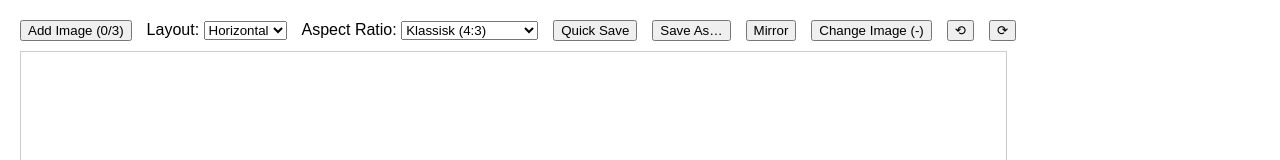
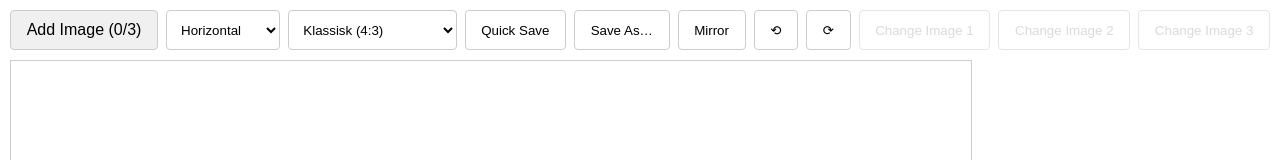
Before and after one commit to vbromsV/Collage-Maker, a plain HTML site: page index.html in a window 1280 px wide. Both pictures are taken after a click on the button "Save As…". Shown: the top 160 px of the page. Drawn offline with Linux system fonts and the light colour scheme.

Commit message:
Update index.html

```diff
--- a/index.html
+++ b/index.html
@@ -2,31 +2,27 @@
 <html lang="en">
 <head>
   <meta charset="UTF-8">
-  <title>Simple Collage Maker</title>
-  <link rel="manifest" href="manifest.json">
+  <meta name="viewport" content="width=device-width, initial-scale=1">
+  <title>Simple Collage Maker Mobile</title>
   <style>
-    body { font-family: sans-serif; margin: 20px; }
-    #controls { margin-bottom: 10px; display: flex; flex-wrap: wrap; align-items: center; }
-    #controls button, #controls select, #controls input[type="number"], #controls input[type="range"] { margin-right: 15px; }
-    canvas { border: 1px solid #ccc; display: block; margin-top: 10px; }
-    #rotateSlider { width: 150px; display: none; }
+    body { font-family: sans-serif; margin: 0; padding: 10px; }
+    #controls { display: flex; flex-wrap: wrap; gap: 8px; margin-bottom: 10px; }
+    label#addImageBtn { position: relative; flex: 1 1 auto; padding: 10px; border:1px solid #ccc; border-radius:4px; background:#f0f0f0; text-align:center; cursor:pointer; }
+    label#addImageBtn input { position:absolute; top:0; left:0; width:100%; height:100%; opacity:0; cursor:pointer; }
+    #controls button, #controls select, #rotateSlider { flex:1 1 auto; padding:10px; border:1px solid #ccc; border-radius:4px; background:#fff; }
+    #controls button[disabled] { opacity:0.5; cursor:not-allowed; }
+    canvas { width:100%; height:auto; border:1px solid #ccc; touch-action:none; display:block; }
   </style>
 </head>
 <body>
   <div id="controls">
-    <button id="addImageBtn">Add Image (<span id="imageCount">0</span>/3)</button>
-    <input type="file" id="singlePicker" accept="image/*" style="display:none;">
-
-    <label>
-      Layout:
+    <label id="addImageBtn">Add Image (<span id="imageCount">0</span>/3)
+      <input type="file" id="singlePicker" accept="image/*" multiple>
+    </label>
     <select id="orientation">
       <option value="horizontal">Horizontal</option>
       <option value="vertical">Vertical</option>
     </select>
-    </label>
-
-    <label>
-      Aspect Ratio:
     <select id="ratioSelect">
       <option value="1:1">Square (1:1)</option>
       <option value="16:9">Wide Screen (16:9)</option>
@@ -34,198 +30,159 @@
       <option value="4:5">Vertical (4:5)</option>
       <option value="21:9">Cinematic (21:9)</option>
       <option value="4:3" selected>Klassisk (4:3)</option>
-        <option value="3:4">3:4</option>
-        <option value="2:3">2:3</option>
-        <option value="3:2">3:2</option>
-        <option value="5:4">5:4</option>
+      <option value="3:4">Portrait (3:4)</option>
+      <option value="2:3">Portrait (2:3)</option>
+      <option value="3:2">Landscape (3:2)</option>
+      <option value="5:4">Landscape (5:4)</option>
       <option value="free">Free</option>
     </select>
-    </label>
-
-    <span id="freeRatioInputs" style="display:none;">
-      <input type="number" id="ratioW" min="1" value="4"> x
-      <input type="number" id="ratioH" min="1" value="3">
-      <button id="applyFreeRatio">Apply</button>
-    </span>
-
+    <button id="applyFreeRatio" style="display:none;">Apply Ratio</button>
     <button id="quickSaveBtn">Quick Save</button>
     <button id="saveAsBtn">Save As…</button>
     <button id="mirrorBtn">Mirror</button>
-    <button id="changeBtn">Change Image (<span id="selectedIdx">-</span>)</button>
     <button id="rotateLeftBtn">⟲</button>
     <button id="rotateRightBtn">⟳</button>
-    <input type="range" id="rotateSlider" min="0" max="360" step="1" value="0">
+    <input type="range" id="rotateSlider" min="0" max="360" step="1" style="display:none; width:100%;" />
+    <button id="changeBtn0" disabled>Change Image 1</button>
+    <button id="changeBtn1" disabled>Change Image 2</button>
+    <button id="changeBtn2" disabled>Change Image 3</button>
   </div>
   <canvas id="canvas"></canvas>
+
   <script>
     // Globals
     let selectedIdx = null;
+    let saveCount = 1;
     let lastRw = 4, lastRh = 3;
-    let saveCount = 1;
-    let defaultStartIn = null;
-    const HANDLE = 8;
+    const HANDLE = 30;
+    const HIGHLIGHT_THICKNESS = 8;
     let imagesData = [], fractions = [];
     let dragIdx = null, panIdx = null, hoverIdx = null;
     let startPos = {}, startOffset = {}, basePrev = 0, baseNext = 0;
 
-    // DOM references
-    const addBtn = document.getElementById('addImageBtn');
+    // DOM refs
     const singlePicker = document.getElementById('singlePicker');
-    const imageCountSpan = document.getElementById('imageCount');
-    const quickSaveBtn = document.getElementById('quickSaveBtn');
-    const saveAsBtn = document.getElementById('saveAsBtn');
-    const mirrorBtn = document.getElementById('mirrorBtn');
-    const changeBtn = document.getElementById('changeBtn');
-    const changePicker = document.createElement('input');
-    changePicker.type = 'file'; changePicker.accept = 'image/*'; changePicker.style.display = 'none';
-    document.body.appendChild(changePicker);
-    const rotateLeftBtn = document.getElementById('rotateLeftBtn');
-    const rotateRightBtn = document.getElementById('rotateRightBtn');
-    const rotateSlider = document.getElementById('rotateSlider');
-    const selectedIdxSpan = document.getElementById('selectedIdx');
+    const changeBtns = [document.getElementById('changeBtn0'), document.getElementById('changeBtn1'), document.getElementById('changeBtn2')];
     const orientation = document.getElementById('orientation');
     const ratioSelect = document.getElementById('ratioSelect');
-    const freeInputs = document.getElementById('freeRatioInputs');
-    const ratioWInput = document.getElementById('ratioW');
-    const ratioHInput = document.getElementById('ratioH');
-    const applyFreeBtn = document.getElementById('applyFreeRatio');
+    const applyFree = document.getElementById('applyFreeRatio');
+    const quickSave = document.getElementById('quickSaveBtn');
+    const saveAs = document.getElementById('saveAsBtn');
+    const mirrorBtn = document.getElementById('mirrorBtn');
+    const rotL = document.getElementById('rotateLeftBtn');
+    const rotR = document.getElementById('rotateRightBtn');
+    const slider = document.getElementById('rotateSlider');
+    const imgCount = document.getElementById('imageCount');
     const canvas = document.getElementById('canvas');
     const ctx = canvas.getContext('2d');
 
-    // 1) Add Image
-    addBtn.addEventListener('click', () => {
-      if (imagesData.length >= 3) { alert('Maximum of 3 images.'); return; }
-      singlePicker.click();
-    });
-    singlePicker.addEventListener('change', () => {
-      const file = singlePicker.files[0]; singlePicker.value = '';
-      if (!file) return;
+    // 1) Add images
+    singlePicker.addEventListener('change', e => {
+      const files = Array.from(e.target.files).slice(0, 3 - imagesData.length);
+      files.forEach(file => {
         const reader = new FileReader();
-      reader.onload = e => {
+        reader.onload = ev => {
           const img = new Image();
           img.onload = () => {
             imagesData.push({ img, baseScale:1, scale:1, offsetX:0, offsetY:0, angle:0, flip:false });
             fractions = Array(imagesData.length).fill(1/imagesData.length);
-          imageCountSpan.textContent = imagesData.length;
+            imgCount.textContent = imagesData.length;
+            changeBtns[imagesData.length-1].disabled = false;
             applyRatio(lastRw, lastRh);
           };
-        img.src = e.target.result;
+          img.src = ev.target.result;
         };
         reader.readAsDataURL(file);
       });
+      singlePicker.value = '';
+    });
 
-    // 2) Ratio Change Handler
-    ratioSelect.addEventListener('change', () => {
-      if (ratioSelect.value === 'free') {
-        freeInputs.style.display = 'inline';
-      } else {
-        freeInputs.style.display = 'none';
-        [lastRw, lastRh] = ratioSelect.value.split(':').map(Number);
+    // 2) Change per-image using File System Access API
+    const lastOpenHandles = [ null, null, null ];
+    changeBtns.forEach((btn, i) => {
+      btn.addEventListener('click', async () => {
+        if (!window.showOpenFilePicker) {
+          alert('File System Access API not supported.');
+          return;
+        }
+        try {
+          const [fileHandle] = await window.showOpenFilePicker({
+            startIn: lastOpenHandles[i] || 'documents',
+            types: [{ description: 'Images', accept: { 'image/*': ['.png', '.jpg', '.jpeg', '.webp'] } }],
+            multiple: false
+          });
+          lastOpenHandles[i] = fileHandle;
+          const file = await fileHandle.getFile();
+          const img = new Image();
+          img.onload = () => {
+            imagesData[i] = { img, baseScale: 1, scale: 1, offsetX: 0, offsetY: 0, angle: 0, flip: false };
+            fractions = Array(imagesData.length).fill(1 / imagesData.length);
             applyRatio(lastRw, lastRh);
+          };
+          img.src = URL.createObjectURL(file);
+        } catch {
+          // user canceled or error
         }
       });
-    applyFreeBtn.addEventListener('click', () => {
-      const rw = parseInt(ratioWInput.value, 10), rh = parseInt(ratioHInput.value, 10);
-      if (rw > 0 && rh > 0) {
-        lastRw = rw; lastRh = rh;
-        applyRatio(rw, rh);
-      }
     });
 
-    // 3) Quick Save
-    quickSaveBtn.addEventListener('click', () => {
-      canvas.toBlob(blob => {
-        const a = document.createElement('a');
-        a.href = URL.createObjectURL(blob);
-        a.download = `collage${saveCount}.jpg`;
-        document.body.appendChild(a);
-        a.click();
-        document.body.removeChild(a);
-        saveCount++;
-      }, 'image/jpeg');
+    // 3) Ratios
+    ratioSelect.addEventListener('change', () => {
+      if (ratioSelect.value === 'free') applyFree.style.display = 'inline';
+      else { applyFree.style.display = 'none'; [lastRw,lastRh] = ratioSelect.value.split(':').map(Number); applyRatio(lastRw,lastRh); }
+    });
+    applyFree.addEventListener('click', () => {
+      const rw = parseInt(prompt('Width ratio', lastRw), 10);
+      const rh = parseInt(prompt('Height ratio', lastRh), 10);
+      if (rw > 0 && rh > 0) { lastRw = rw; lastRh = rh; applyRatio(rw,rh); }
     });
 
-    // 4) Save As…
-    saveAsBtn.addEventListener('click', async () => {
-      if (!window.showSaveFilePicker) { alert('Save As not supported'); return; }
+    // 4) Save
+    quickSave.addEventListener('click', () => {
+      canvas.toBlob(b => { const a = document.createElement('a'); a.href = URL.createObjectURL(b); a.download = `collage${saveCount}.jpg`; a.click(); saveCount++; }, 'image/jpeg');
+    });
+    saveAs.addEventListener('click', async () => {
+      if (!window.showSaveFilePicker) return;
       try {
-        const opts = [{ description: 'Image', accept: { 'image/jpeg': ['.jpg'], 'image/png': ['.png'] } }];
-        const handle = await window.showSaveFilePicker({
-          suggestedName: `collage${saveCount}.jpg`,
-          startIn: defaultStartIn || 'documents',
-          types: opts
-        });
+        const opts = [{ description:'Image', accept:{'image/jpeg':['.jpg'],'image/png':['.png']} }];
+        const handle = await showSaveFilePicker({ suggestedName:`collage${saveCount}.jpg`, startIn:defaultStartIn||'documents', types:opts });
         defaultStartIn = handle;
-        const writable = await handle.createWritable();
-        const blob = await new Promise(r => canvas.toBlob(r, 'image/jpeg'));
-        await writable.write(blob);
-        await writable.close();
-        saveCount++;
+        const w = await handle.createWritable();
+        const blob = await new Promise(r=>canvas.toBlob(r,'image/jpeg'));
+        await w.write(blob); await w.close(); saveCount++;
       } catch {}
     });
 
-    // 5) Mirror
-    mirrorBtn.addEventListener('click', () => {
-      if (selectedIdx === null) { alert('Select an image first.'); return; }
-      imagesData[selectedIdx].flip = !imagesData[selectedIdx].flip;
-      drawAll();
-    });
+    // 5) Mirror & Rotate
+    mirrorBtn.addEventListener('click', () => { if (selectedIdx === null) return; imagesData[selectedIdx].flip = !imagesData[selectedIdx].flip; drawAll(); });
+    rotL.addEventListener('click', () => { if (selectedIdx !== null) { imagesData[selectedIdx].angle -= Math.PI/180; drawAll(); showSlider(); } });
+    rotR.addEventListener('click', () => { if (selectedIdx !== null) { imagesData[selectedIdx].angle += Math.PI/180; drawAll(); showSlider(); } });
+    slider.addEventListener('input', () => { if (selectedIdx !== null) { imagesData[selectedIdx].angle = slider.value * Math.PI/180; drawAll(); } });
+    function showSlider() { if (selectedIdx === null) return; slider.style.display = 'block'; slider.value = ((imagesData[selectedIdx].angle*180/Math.PI)%360+360)%360; }
 
-    // 6) Change Image
-    changeBtn.addEventListener('click', () => {
-      if (selectedIdx === null) { alert('Select a pane first.'); return; }
-      changePicker.click();
-    });
-    changePicker.addEventListener('change', () => {
-      const file = changePicker.files[0]; changePicker.value = '';
-      if (!file) return;
-      const reader = new FileReader();
-      reader.onload = e => {
-        const img = new Image();
-        img.onload = () => {
-          imagesData[selectedIdx] = { img, baseScale:1, scale:1, offsetX:0, offsetY:0, angle:0, flip:false };
-          fractions = Array(imagesData.length).fill(1/imagesData.length);
-          applyRatio(lastRw, lastRh);
-        };
-        img.src = e.target.result;
-      };
-      reader.readAsDataURL(file);
-    });
+    // 6) Interaction & Pinch
+    let pinchStart = 0, pinchIdx = null, pinchScale = 1;
+    canvas.addEventListener('pointerdown', e => { if (['mouse','touch'].includes(e.pointerType)) { e.preventDefault(); canvas.setPointerCapture(e.pointerId); startInteraction(e); } });
+    canvas.addEventListener('pointermove', e => { if (['mouse','touch'].includes(e.pointerType)) { e.preventDefault(); if (dragIdx === null && panIdx === null) { hoverDivider(e); return; } moveInteraction(e); } });
+    canvas.addEventListener('pointerup', e => { if (['mouse','touch'].includes(e.pointerType)) { e.preventDefault(); canvas.releasePointerCapture(e.pointerId); swapOnDrop(e); dragIdx = panIdx = null; } });
+    canvas.addEventListener('wheel', e => { e.preventDefault(); zoom(e); });
+    canvas.addEventListener('touchstart', e => { if (e.touches.length === 2) { e.preventDefault(); const t0 = e.touches[0], t1 = e.touches[1]; pinchStart = Math.hypot(t1.clientX - t0.clientX, t1.clientY - t0.clientY); const mx = (t0.clientX + t1.clientX)/2, my = (t0.clientY + t1.clientY)/2; const pi = getPaneIndex(mx, my); pinchIdx = pi !== null ? pi : selectedIdx; pinchScale = imagesData[pinchIdx]?.scale || 1; } });
+    canvas.addEventListener('touchmove', e => { if (e.touches.length === 2 && pinchIdx !== null) { e.preventDefault(); const t0 = e.touches[0], t1 = e.touches[1]; const dist = Math.hypot(t1.clientX - t0.clientX, t1.clientY - t0.clientY); const d = imagesData[pinchIdx]; d.scale = Math.max(d.baseScale * 0.5, Math.min(d.baseScale * 5, pinchScale * (dist / pinchStart))); drawAll(); } });
+    canvas.addEventListener('touchend', e => { if (e.touches.length < 2) { pinchIdx = null; pinchStart = 0; } });
 
-    // 7) Rotation Controls
-    rotateLeftBtn.addEventListener('click', () => { if (selectedIdx!==null){ imagesData[selectedIdx].angle-=Math.PI/180; showSlider(); drawAll(); }});
-    rotateRightBtn.addEventListener('click', () => { if (selectedIdx!==null){ imagesData[selectedIdx].angle+=Math.PI/180; showSlider(); drawAll(); }});
-    rotateSlider.addEventListener('input', () => { if (selectedIdx!==null){ imagesData[selectedIdx].angle=parseFloat(rotateSlider.value)*Math.PI/180; drawAll(); }});
-    function showSlider(){ rotateSlider.style.display='inline'; updateSlider(); }
-    function updateSlider(){ const deg=((imagesData[selectedIdx].angle*180/Math.PI)%360+360)%360; rotateSlider.value=deg; }
+    // Utility functions
+    function hoverDivider(e) { const [mx,my] = getMousePos(e), tot = (orientation.value === 'horizontal'?canvas.width:canvas.height); hoverIdx = null; let acc = 0; for (let i = 1; i < fractions.length; i++) { acc += fractions[i-1] * tot; if (Math.abs((orientation.value==='horizontal'?mx:my) - acc) < HANDLE) { hoverIdx = i; break; } } canvas.style.cursor = hoverIdx !== null ? (orientation.value==='horizontal' ? 'col-resize' : 'row-resize') : 'auto'; drawAll(); }
+    function startInteraction(e) { dragIdx = panIdx = hoverIdx = null; showSlider(); const [mx,my] = getMousePos(e), tot = (orientation.value==='horizontal'?canvas.width:canvas.height); let acc = 0; for (let i = 1; i < fractions.length; i++) { acc += fractions[i-1] * tot; if (Math.abs((orientation.value==='horizontal'?mx:my) - acc) < HANDLE) { dragIdx = i; basePrev = fractions[i-1]; baseNext = fractions[i]; return; } } const idx = getPaneIndex(mx,my); if (idx !== null) { selectedIdx = idx; panIdx = idx; startPos = { x: mx, y: my }; startOffset = { x: imagesData[idx].offsetX, y: imagesData[idx].offsetY }; drawAll(); } }
+    function moveInteraction(e) { const [mx,my] = getMousePos(e), tot = (orientation.value==='horizontal'?canvas.width:canvas.height); if (dragIdx !== null) { const start = fractions.slice(0,dragIdx-1).reduce((a,b)=>a+b,0)*tot; let d = ((orientation.value==='horizontal'?mx:my) - start)/tot; d = Math.max(0.05, Math.min(basePrev+baseNext-0.05, d)); fractions[dragIdx-1] = d; fractions[dragIdx] = basePrev + baseNext - d; drawAll(); return; } if (panIdx !== null) { const dx = mx - startPos.x, dy = my - startPos.y; const img = imagesData[panIdx]; img.offsetX = startOffset.x + dx; img.offsetY = startOffset.y + dy; drawAll(); } }
+    function swapOnDrop(e) { const [mx,my] = getMousePos(e); if (panIdx !== null) { const di = getPaneIndex(mx,my); if (di !== null && di !== panIdx) { [imagesData[panIdx], imagesData[di]] = [imagesData[di], imagesData[panIdx]]; applyRatio(lastRw,lastRh); } } }
+    function zoom(e) { const [mx,my] = getMousePos(e), pi = getPaneIndex(mx,my); if (pi !== null) { const factor = e.deltaY < 0 ? 1.1 : 0.9; const d = imagesData[pi]; d.scale = Math.max(d.baseScale * 0.5, Math.min(d.baseScale * 5, d.scale * factor)); drawAll(); } }
+    function getPaneIndex(x,y) { let acc = 0; const tot = (orientation.value==='horizontal'?canvas.width:canvas.height); for (let i = 0; i < imagesData.length; i++) { const sl = fractions[i]*tot; if ((orientation.value==='horizontal'?x>=acc&&x<=acc+sl:y>=acc&&y<=acc+sl)) return i; acc += sl; } return null; }
+    function getMousePos(e) { const rect = canvas.getBoundingClientRect(); return [ (e.clientX - rect.left)*(canvas.width/rect.width), (e.clientY - rect.top)*(canvas.height/rect.height) ]; }
+    function applyRatio(rw,rh) { const ctrlH = document.getElementById('controls').offsetHeight + 20; let w = window.innerWidth * 0.9, h = w * (rh/rw); const hA = window.innerHeight - ctrlH - 20; if (h > hA) { h = hA; w = hA * (rw/rh); } canvas.width = w; canvas.height = h; canvas.style.width = w + 'px'; canvas.style.height = h + 'px'; imagesData.forEach(d => { const base = (orientation.value==='horizontal'?h/d.img.height:w/d.img.width); d.baseScale = base; d.scale = base; d.offsetX = 0; d.offsetY = 0; }); drawAll(); }
+    function drawAll() { const W = canvas.width, H = canvas.height; ctx.clearRect(0,0,W,H); let off = 0; for (let i = 0; i < imagesData.length; i++) { const d = imagesData[i]; const w = (orientation.value==='horizontal'?fractions[i]*W:W); const h = (orientation.value==='horizontal'?H:fractions[i]*H); ctx.save(); ctx.beginPath(); if (orientation.value==='horizontal') ctx.rect(off,0,w,H); else ctx.rect(0,off,W,h); ctx.clip(); const iw = d.img.width*d.scale, ih = d.img.height*d.scale; const cx = (orientation.value==='horizontal'?off+w/2:W/2), cy = (orientation.value==='horizontal'?H/2:off+h/2); ctx.translate(cx + d.offsetX, cy + d.offsetY); if (d.flip) ctx.scale(-1,1); ctx.rotate(d.angle); ctx.drawImage(d.img, -iw/2, -ih/2, iw, ih); ctx.restore(); off += (orientation.value==='horizontal'?w:h); } if (hoverIdx !== null && dragIdx === null) { const total = (orientation.value==='horizontal'?W:H); const pos = fractions.slice(0,hoverIdx).reduce((s,f)=>s+f,0)*total; ctx.fillStyle = 'rgba(0,120,215,0.5)'; if (orientation.value==='horizontal') ctx.fillRect(pos - HIGHLIGHT_THICKNESS/2,0,HIGHLIGHT_THICKNESS,H); else ctx.fillRect(0,pos - HIGHLIGHT_THICKNESS/2,W,HIGHLIGHT_THICKNESS); } }
 
-    // 8) Canvas Events
-    canvas.addEventListener('mousedown', startInteraction);
-    canvas.addEventListener('mousemove', moveInteraction);
-    canvas.addEventListener('mouseup', e=>{ swapOnDrop(e); dragIdx=panIdx=null; });
-    canvas.addEventListener('wheel', e=>{ e.preventDefault(); zoom(e); });
-
-    // 9) Core Interaction Functions
-    function startInteraction(e){ dragIdx=panIdx=hoverIdx=null; const [mx,my]=getMousePos(e); const tot=orientation.value==='horizontal'?canvas.width:canvas.height; let acc=0; for(let i=1;i<fractions.length;i++){ acc+=fractions[i-1]*tot; if(Math.abs((orientation.value==='horizontal'?mx:my)-acc)<HANDLE){ dragIdx=i; basePrev=fractions[i-1]; baseNext=fractions[i]; return; }} const idx=getPaneIndex(mx,my); if(idx!==null){ selectedIdx=idx; selectedIdxSpan.textContent=idx+1; panIdx=idx; startPos={x:mx,y:my}; startOffset={x:imagesData[idx].offsetX,y:imagesData[idx].offsetY}; showSlider(); }}
-    function moveInteraction(e){ const [mx,my]=getMousePos(e); const tot=orientation.value==='horizontal'?canvas.width:canvas.height; if(dragIdx===null&&panIdx===null){ hoverIdx=null; let acc=0; for(let i=1;i<fractions.length;i++){ acc+=fractions[i-1]*tot; if(Math.abs((orientation.value==='horizontal'?mx:my)-acc)<HANDLE){ hoverIdx=i; break; }} canvas.style.cursor=hoverIdx!==null?(orientation.value==='horizontal'?'col-resize':'row-resize'):'crosshair'; drawAll(); return;} if(dragIdx!==null){ const start=fractions.slice(0,dragIdx-1).reduce((a,b)=>a+b,0)*tot; let d=((orientation.value==='horizontal'?mx:my)-start)/tot; d=Math.max(0.05,Math.min(basePrev+baseNext-0.05,d)); fractions[dragIdx-1]=d; fractions[dragIdx]=basePrev+baseNext-d; drawAll(); return;} if(panIdx!==null){ const dx=mx-startPos.x, dy=my-startPos.y; const d=imagesData[panIdx]; d.offsetX=startOffset.x+dx; d.offsetY=startOffset.y+dy; drawAll(); }}
-    function swapOnDrop(e){ const [mx,my]=getMousePos(e); if(panIdx!==null){ const di=getPaneIndex(mx,my); if(di!==null&&di!==panIdx){ [imagesData[panIdx],imagesData[di]]=[imagesData[di],imagesData[panIdx]]; initSizes(); }}}
-    function zoom(e){ const [mx,my]=getMousePos(e); const pi=getPaneIndex(mx,my); if(pi!==null){ const f=e.deltaY<0?1.1:0.9; const d=imagesData[pi]; d.scale=Math.max(d.baseScale*0.5,Math.min(d.baseScale*5,d.scale*f)); drawAll(); }}
-    function getPaneIndex(x,y){ let acc=0; const tot=orientation.value==='horizontal'?canvas.width:canvas.height; for(let i=0;i<imagesData.length;i++){ const sl=fractions[i]*tot; if((orientation.value==='horizontal'?x>=acc&&x<=acc+sl:y>=acc&&y<=acc+sl))return i; acc+=sl;} return null; }
-    function getMousePos(e){ const rect=canvas.getBoundingClientRect(); return[(e.clientX-rect.left)*(canvas.width/rect.width),(e.clientY-rect.top)*(canvas.height/rect.height)]; }
-    function applyRatio(rw,rh){ const controlsHeight=document.getElementById('controls').offsetHeight+20; const availW=window.innerWidth*0.9; const availH=window.innerHeight-controlsHeight-20; let w=availW, h=availW*(rh/rw); if(h>availH){ h=availH; w=availH*(rw/rh);} canvas.width=Math.round(w); canvas.height=Math.round(h); canvas.style.width=canvas.width+'px'; canvas.style.height=canvas.height+'px'; initSizes(); drawAll(); }
-    function initSizes(){ const W=canvas.width,H=canvas.height; imagesData.forEach(d=>{ const base=orientation.value==='horizontal'?H/d.img.height:W/d.img.width; d.baseScale=base; d.scale=base; d.offsetX=0; d.offsetY=0; }); }
-    function drawAll(){ const W=canvas.width,H=canvas.height; ctx.clearRect(0,0,W,H); let off=0; imagesData.forEach((d,i)=>{ const w=orientation.value==='horizontal'?fractions[i]*W:W, h=orientation.value==='horizontal'?H:fractions[i]*H; ctx.save(); ctx.beginPath(); if(orientation.value==='horizontal')ctx.rect(off,0,w,H);else ctx.rect(0,off,W,h); ctx.clip(); const iw=d.img.width*d.scale, ih=d.img.height*d.scale; const cx=orientation.value==='horizontal'?off+w/2:W/2, cy=orientation.value==='horizontal'?H/2:off+h/2; ctx.translate(cx+d.offsetX,cy+d.offsetY); if(d.flip)ctx.scale(-1,1); ctx.rotate(d.angle); ctx.drawImage(d.img,-iw/2,-ih/2,iw,ih); ctx.restore(); off+=(orientation.value==='horizontal'?w:h); }); if(hoverIdx!==null&&dragIdx===null){ const tot=orientation.value==='horizontal'?canvas.width:canvas.height, a=fractions.slice(0,hoverIdx).reduce((s,f)=>s+f,0)*tot; ctx.fillStyle='rgba(0,120,215,0.5)'; if(orientation.value==='horizontal')ctx.fillRect(a-HANDLE/2,0,HANDLE,H);else ctx.fillRect(0,a-HANDLE/2,W,HANDLE);} }
-
-    // Initialization
-    window.addEventListener('resize', ()=>applyRatio(lastRw,lastRh));
+    window.addEventListener('resize', () => applyRatio(lastRw,lastRh));
     applyRatio(lastRw,lastRh);
-  </script>
-    <script>
-    if ('serviceWorker' in navigator) {
-      navigator.serviceWorker
-        .register('service-worker.js')
-        .catch(err => console.error('SW registration failed:', err));
-    }
   </script>
 </body>
 </html>
```
Lines whose indentation alone changed are shown as unchanged.
